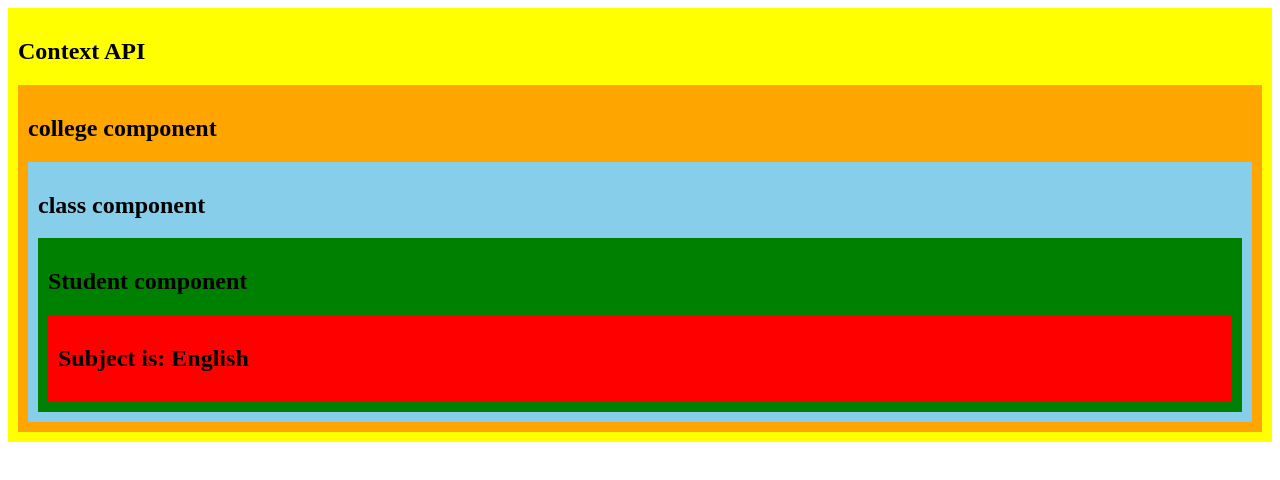
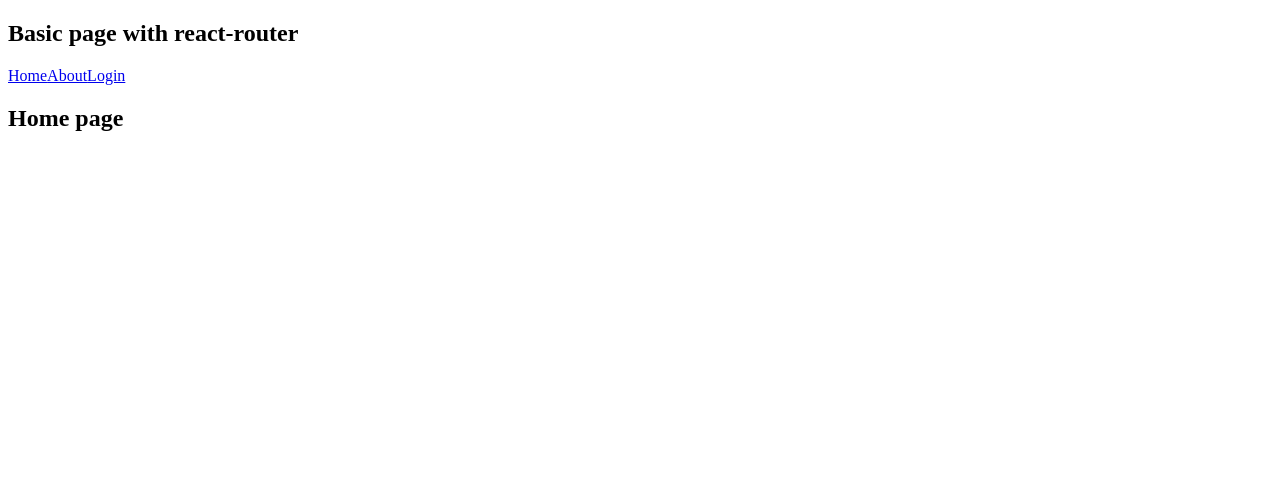
Before and after one commit to Sonukumar201995/react_practice-02, a React (Vite) app: page / in a window 1280 px wide. Shown: the top 480 px of the page. Built offline with nearby package versions, Linux system fonts and the light colour scheme.

Commit message:
basic page with react router

```diff
--- a/package.json
+++ b/package.json
@@ -11,7 +11,8 @@
   },
   "dependencies": {
     "react": "^19.1.1",
-    "react-dom": "^19.1.1"
+    "react-dom": "^19.1.1",
+    "react-router": "^7.18.4"
   },
   "devDependencies": {
     "@eslint/js": "^9.36.0",
--- /dev/null
+++ b/src/About.jsx
@@ -0,0 +1,8 @@
+export function About()
+{
+    return (
+        <>
+        <h2>About page</h2>
+        </>
+    )
+}
--- a/src/App.jsx
+++ b/src/App.jsx
@@ -1,15 +1,27 @@
-import College from "./College";
-import SubjectContext from "./ContextData";
+import {Routes,Route,Link} from 'react-router'
+import {Home} from './Home'
+import { About } from './About';
+import { Login } from './Login';
 
-function App() {
-  return (
-    <div style={{ background: "yellow", padding: 10 }}>
-      <SubjectContext.Provider value="English">
-        <h2>Context API</h2>
-        <College />
-      </SubjectContext.Provider>
-    </div>
-  );
+function App()
+{
+  return(
+    <>
+    <h2>Basic page with react-router</h2>
+
+     <nav>
+      <Link to="/">Home</Link>
+      <Link to="/about">About</Link>
+      <Link to="/login">Login</Link>
+      </nav>
+
+      <Routes>
+        <Route path='/' element={<Home/>}/>
+        <Route path='/about' element={<About/>}/>
+        <Route path='/login' element={<Login/>}/>
+      </Routes>
+    </>
+  )
 }
 
 export default App;
--- /dev/null
+++ b/src/Home.jsx
@@ -0,0 +1,8 @@
+export function Home()
+{
+    return(
+        <>
+        <h2>Home page</h2>
+        </>
+    )
+}
--- /dev/null
+++ b/src/Login.jsx
@@ -0,0 +1,8 @@
+export function Login()
+{
+    return (
+        <>
+        <h2>Login page</h2>
+        </>
+    )
+}
--- a/src/main.jsx
+++ b/src/main.jsx
@@ -2,9 +2,10 @@ import { StrictMode } from 'react'
 import { createRoot } from 'react-dom/client'
 // import './index.css'
 import App from './App.jsx'
+import { BrowserRouter } from 'react-router'
 
 createRoot(document.getElementById('root')).render(
-  <StrictMode>
+ <BrowserRouter>
     <App />
-  </StrictMode>,
+  </BrowserRouter>,
 )
```
Also changed, not shown: 1 other file (tests, documents, lock files or other folders).
